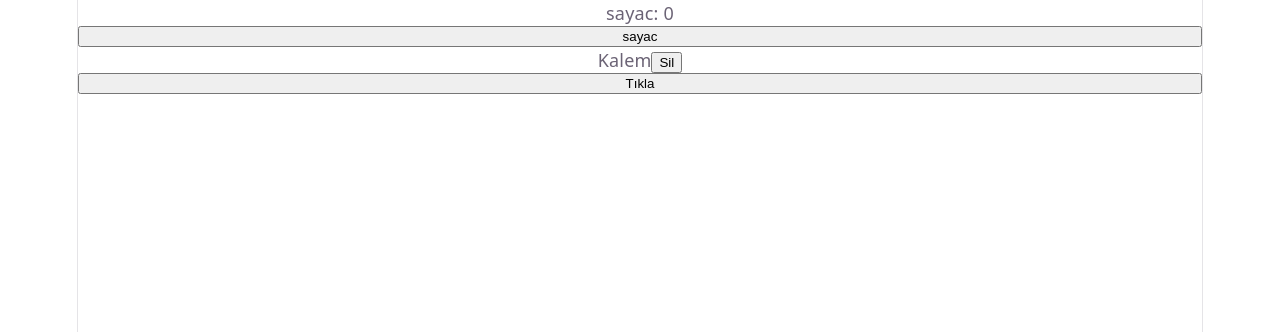
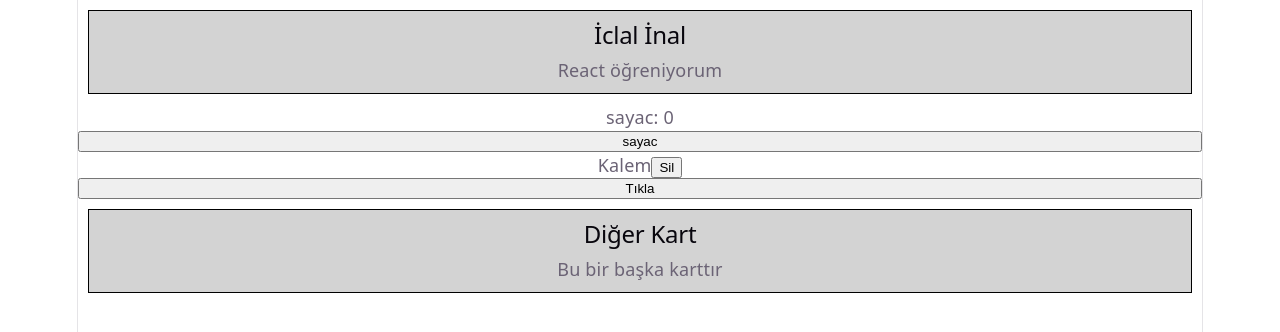
Before and after one commit to iclalinal/Kuzem-React-Dersi, a React (Vite) app: page / in a window 1280 px wide. Shown: the top 332 px of the page. Built offline with nearby package versions, Linux system fonts and the light colour scheme.

Commit message:
Composition kullanımı

```diff
--- a/src/App.tsx
+++ b/src/App.tsx
@@ -1,5 +1,6 @@
 import Button from "./components/Button";
 import Item from "./components/Item";
+import Card from "./components/Card";
 
 function App() {
   const count = 0;
@@ -13,10 +14,18 @@ function App() {
 
   return(
     <>
+    <Card>
+      <h2>İclal İnal</h2>
+      <p>React öğreniyorum</p>
+    </Card>
     <p> sayac: {count}</p>
     <Button label = "sayac" onClick={handleIncrement} />
     <Item id={1} name="Kalem" onDelete={(id) => console.log("Silindi:", id)} />
     <Button label="Tıkla" onClick={handleClick} />
+    <Card>
+      <h2>Diğer Kart</h2>
+      <p>Bu bir başka karttır</p>
+    </Card>
     </>
   )
 }
--- /dev/null
+++ b/src/components/Card.tsx
@@ -0,0 +1,14 @@
+import type {ReactNode} from "react";
+
+interface CardProps {
+    children: ReactNode;
+}
+
+function Card({children}: CardProps){
+    return(
+        <div style={{border:"1px solid black",padding:"10px",backgroundColor:"lightgray",margin:"10px"}}>
+            {children}
+        </div>
+    )
+}
+export default Card;
```
